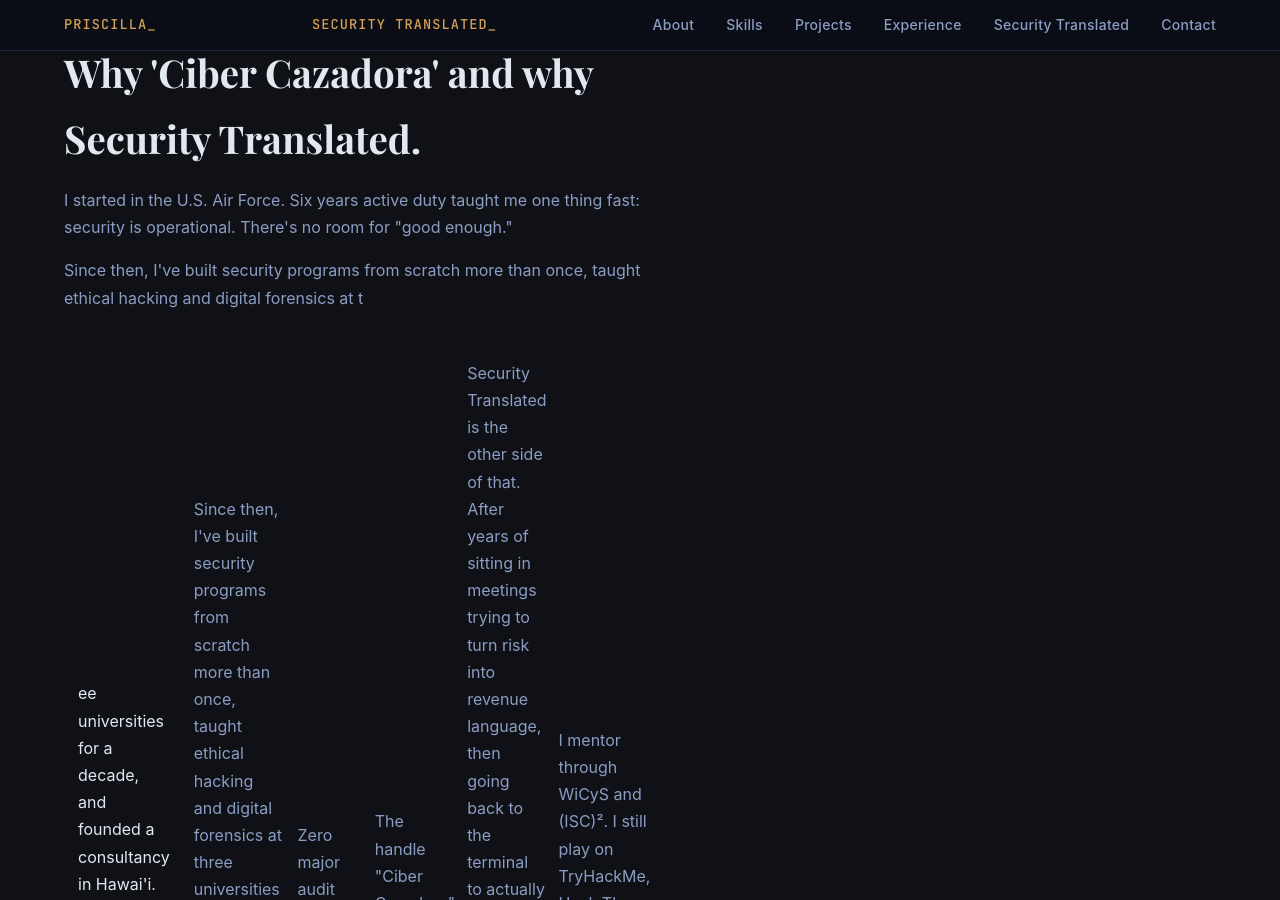
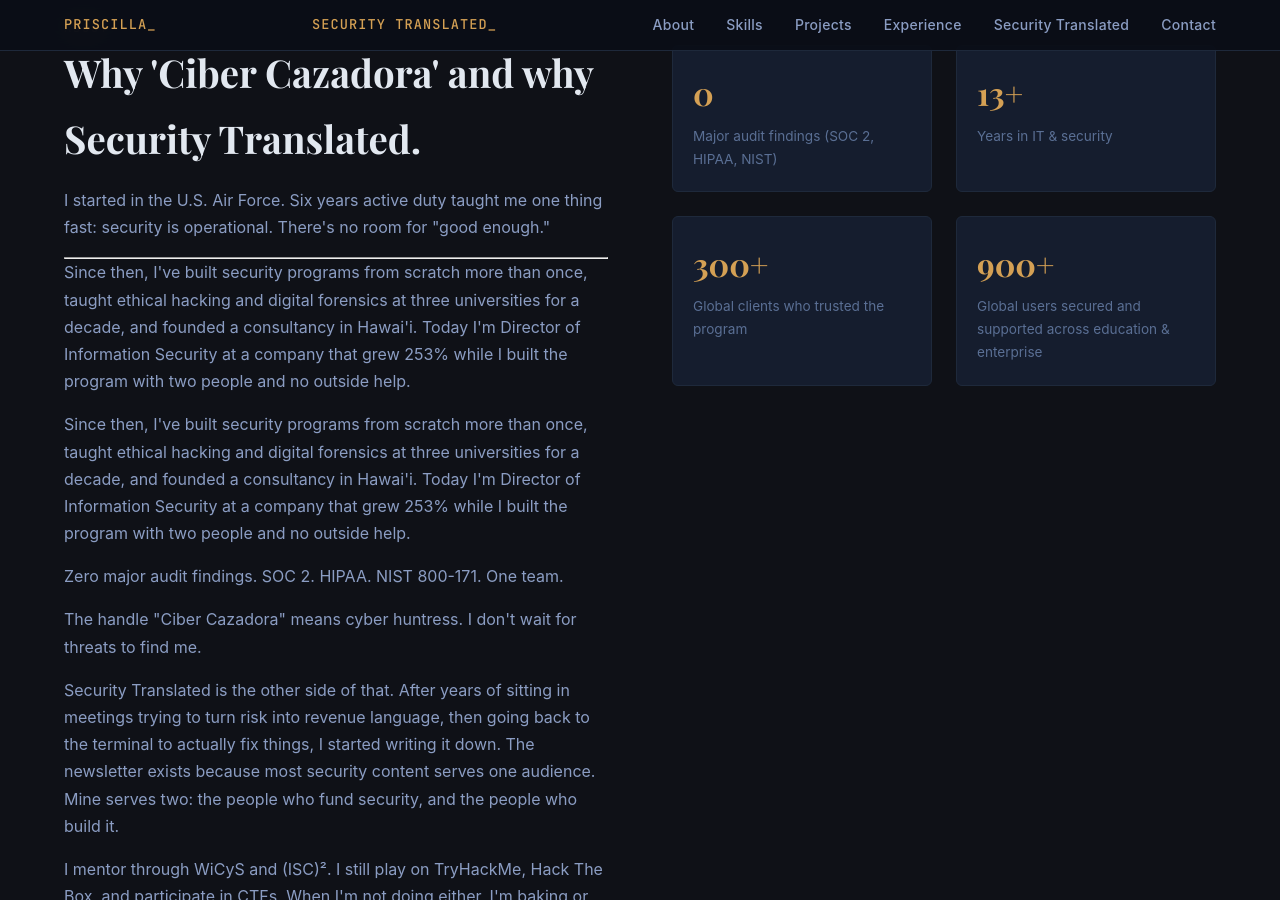
Before and after one commit to cibercazadora/cibercazadora.github.io, a Jekyll site: the page built from index.html, in a window 1280 px wide and 900 px high, scrolled down 1142 px. Built offline with Jekyll 4.4.1, drawn with Linux system fonts in a browser that asks for light colours; comment, search, counter and statistics services are not loaded; some of the changed text lies outside the part shown.

Commit message:
Refactor about section in index.html by adding horizontal rule for improved layout and adjusting paragraph formatting

```diff
--- a/index.html
+++ b/index.html
@@ -38,10 +38,9 @@
         <p>
         I started in the U.S. Air Force. Six years active duty taught me one thing fast: security is operational. There's no room for "good enough."
       </p>
+      <hr>
         <p>
-          Since then, I've built security programs from scratch more than once, taught ethical hacking and digital forensics at t<div class="st-section-divider">
-<hr>
-ee universities for a decade, and founded a consultancy in Hawai'i. Today I'm Director of Information Security at a company that grew 253% while I built the program with two people and no outside help.
+          Since then, I've built security programs from scratch more than once, taught ethical hacking and digital forensics at three universities for a decade, and founded a consultancy in Hawai'i. Today I'm Director of Information Security at a company that grew 253% while I built the program with two people and no outside help.
         </p>
         <p>
         Since then, I've built security programs from scratch more than once, taught ethical hacking and digital forensics at three universities for a decade, and founded a consultancy in Hawai'i. Today I'm Director of Information Security at a company that grew 253% while I built the program with two people and no outside help.
@@ -90,8 +89,8 @@
     <h2 class="section-title">Security Translated.</h2>
     <p class="section-subtitle">
     Every week I publish two things: a framework your board will understand, and something your engineers can actually build. No vendor pitches. No rehashed press releases. Just the translation layer most security teams are missing.
-    </br>Topics are a part of 12 pillars: AI in Security, DevSecOps, Container/Cloud Native Security, Code Review and AppSec, Vulnerability Management, Security Architecure & Strategy, Incident Response & Threat Detection, Security Operations & Team Building.
-    <br></p>
+    </br></br>Topics are a part of 12 pillars: AI in Security, DevSecOps, Container/Cloud Native Security, Code Review and AppSec, Vulnerability Management, Security Architecure & Strategy, Incident Response & Threat Detection, Security Operations & Team Building.
+  </p>
   <!-- ======RSS Feed from Substack ======-->
 
 <div id="substack-posts">
```
Also changed, not shown: other parts of index.html (+1 -1 lines).
